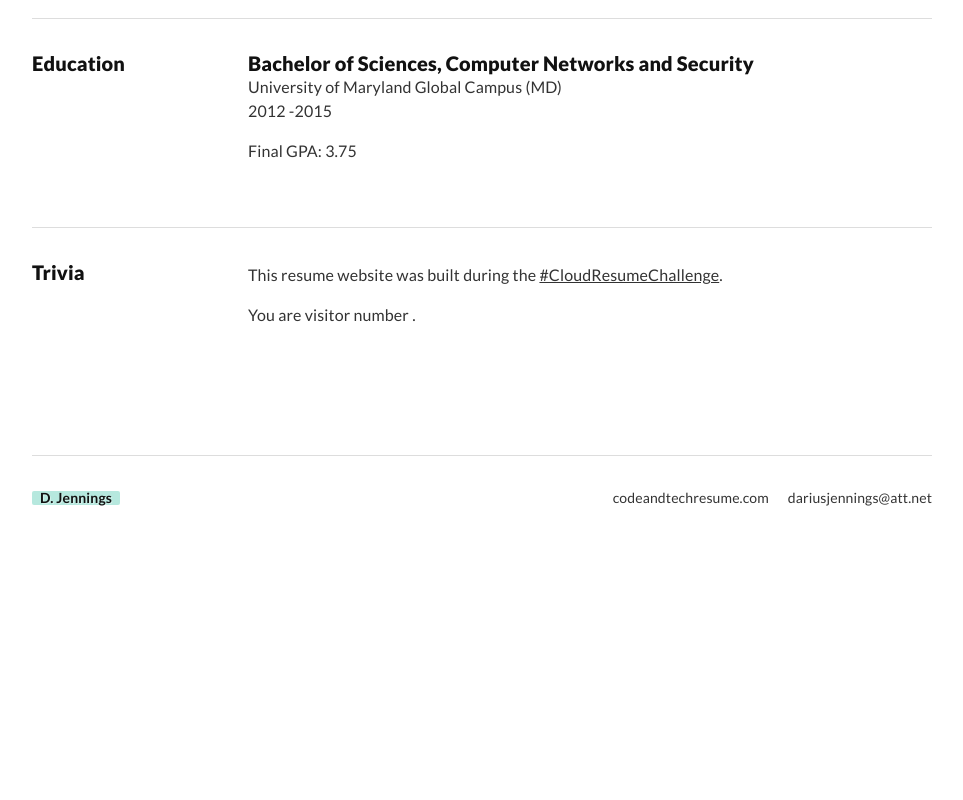
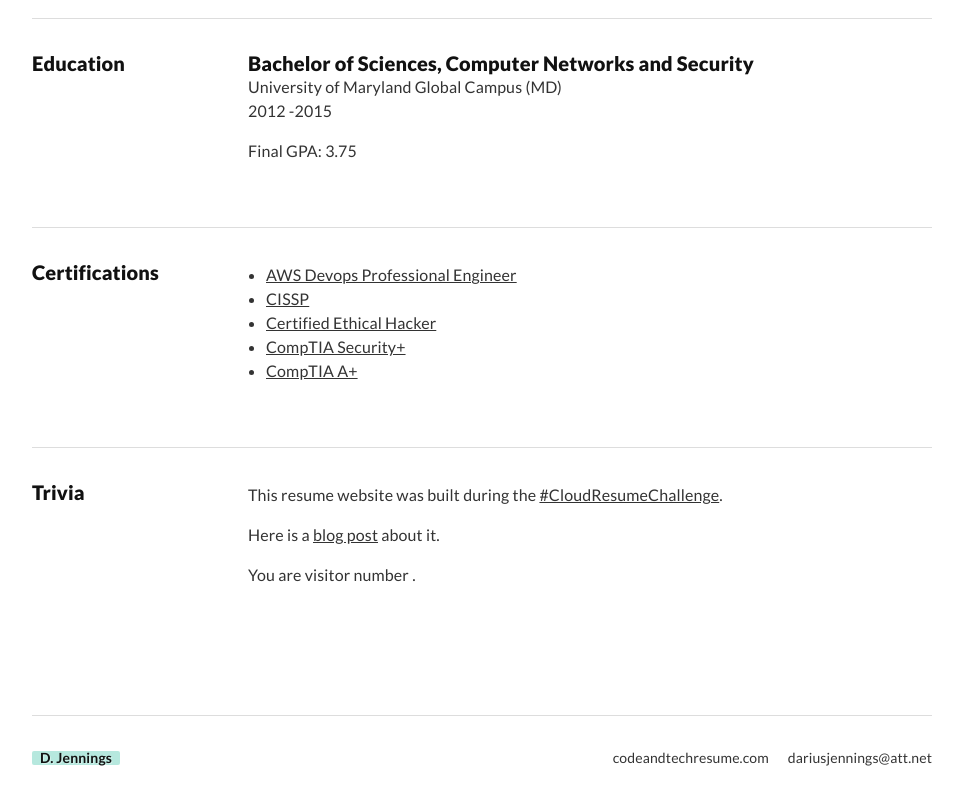
Before and after one commit to DariusJennings/cloud-resume-frontend, a plain HTML site: page src/index.html in a window 1280 px wide. Shown: the part 2320-3120 px from the top of the page, without its empty margins (158-1121 px from the left). Before the commit the page ends 2860 px from the top, so only its background shows below. Drawn offline with Linux system fonts and the light colour scheme; no server answers; a script that the page names is missing.

Commit message:
updated index.html

```diff
--- a/src/index.html
+++ b/src/index.html
@@ -700,10 +700,25 @@
         </section>
 
         <section class="l-Section">
+            <h2 class="l-Section-title h3">Certifications</h2>
+            <div class="l-Section-content">
+                <ul>
+                    <li><a href="https://www.youracclaim.com/badges/5cd5fd33-b843-4a38-aaf7-f9cfd1299194/public_url">AWS Devops Professional Engineer</a></li>
+                    <li><a href="https://www.youracclaim.com/badges/21debee7-88a5-42c3-8f2a-27c62d5a4490/public_url">CISSP</a></li>
+                    <li><a href="https://aspen.eccouncil.org/VerifyBadge?">Certified Ethical Hacker</a></li>
+                    <li><a href="https://www.youracclaim.com/badges/627b6ced-b56d-441f-bb2e-456a8c133f02/public_url">CompTIA Security+</a></li>
+                    <li><a href="https://www.youracclaim.com/badges/c1e58470-3eec-4bae-8d73-bbe3e051280a/public_url">CompTIA A+</a></li>
+                </ul>
+                <div data-iframe-width="150" data-iframe-height="270" data-share-badge-id="5cd5fd33-b843-4a38-aaf7-f9cfd1299194" data-share-badge-host="https://www.youracclaim.com"></div>
+                    <script type="text/javascript" async src="//cdn.youracclaim.com/assets/utilities/embed.js"></script>
+            </div>
+        </section>
+
+        <section class="l-Section">
             <h2 class="l-Section-title h3">Trivia</h2>
             <div class="l-Section-content">
                 <p>This resume website was built during the <a href="https://dev.to/forrestbrazeal/the-cloud-resume-challenge-503g">#CloudResumeChallenge</a>.</p>
-                <!-- <p>Here is a <a href="https://dev.to/ndrestone/the-cloud-resume-challenge-a-case-for-the-aws-cdk-147c">blog post</a> about it.</p> -->
+                <p>Here is a <a href="https://dev.to/dariusjennings/how-to-power-your-resume-using-aws-17j1">blog post</a> about it.</p>
                 <p>You are visitor number <a id="count"></a>.</p>
             </div>
         </section>
```
